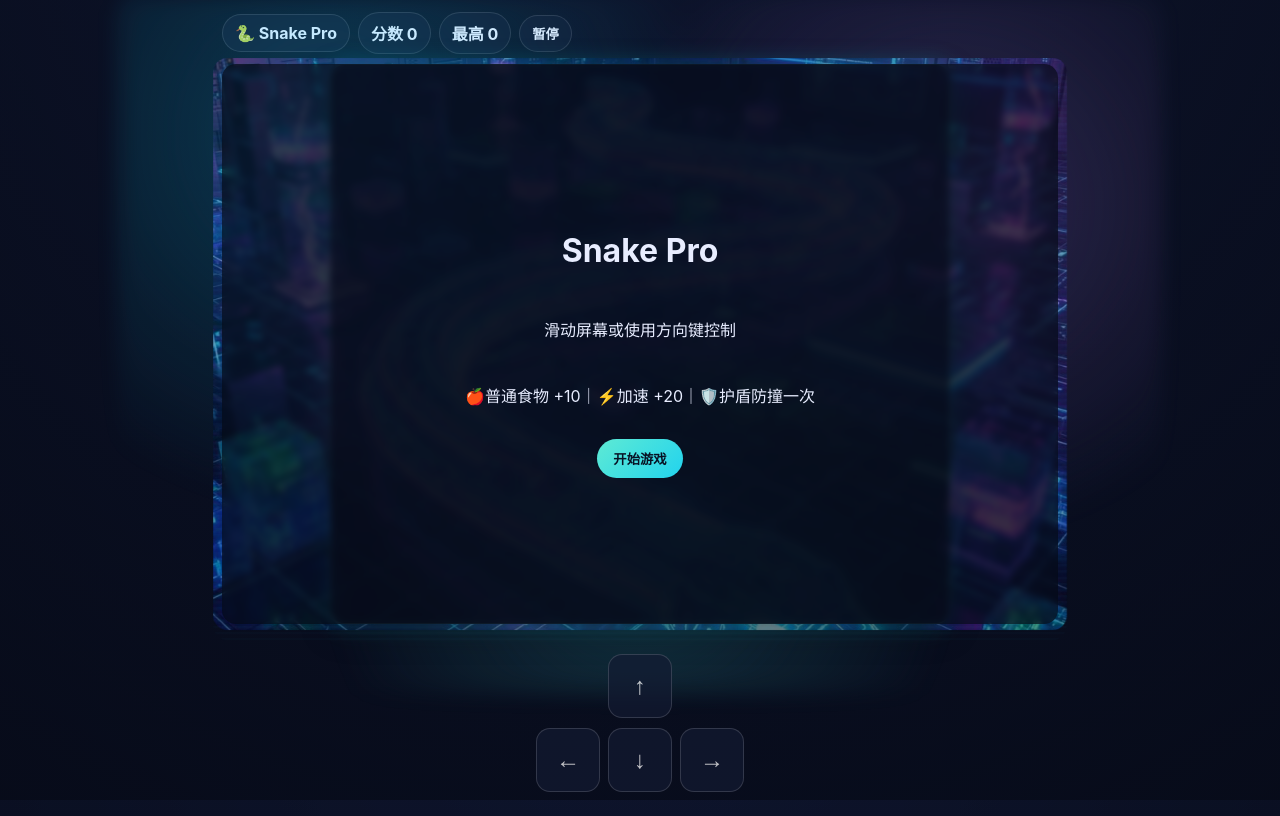
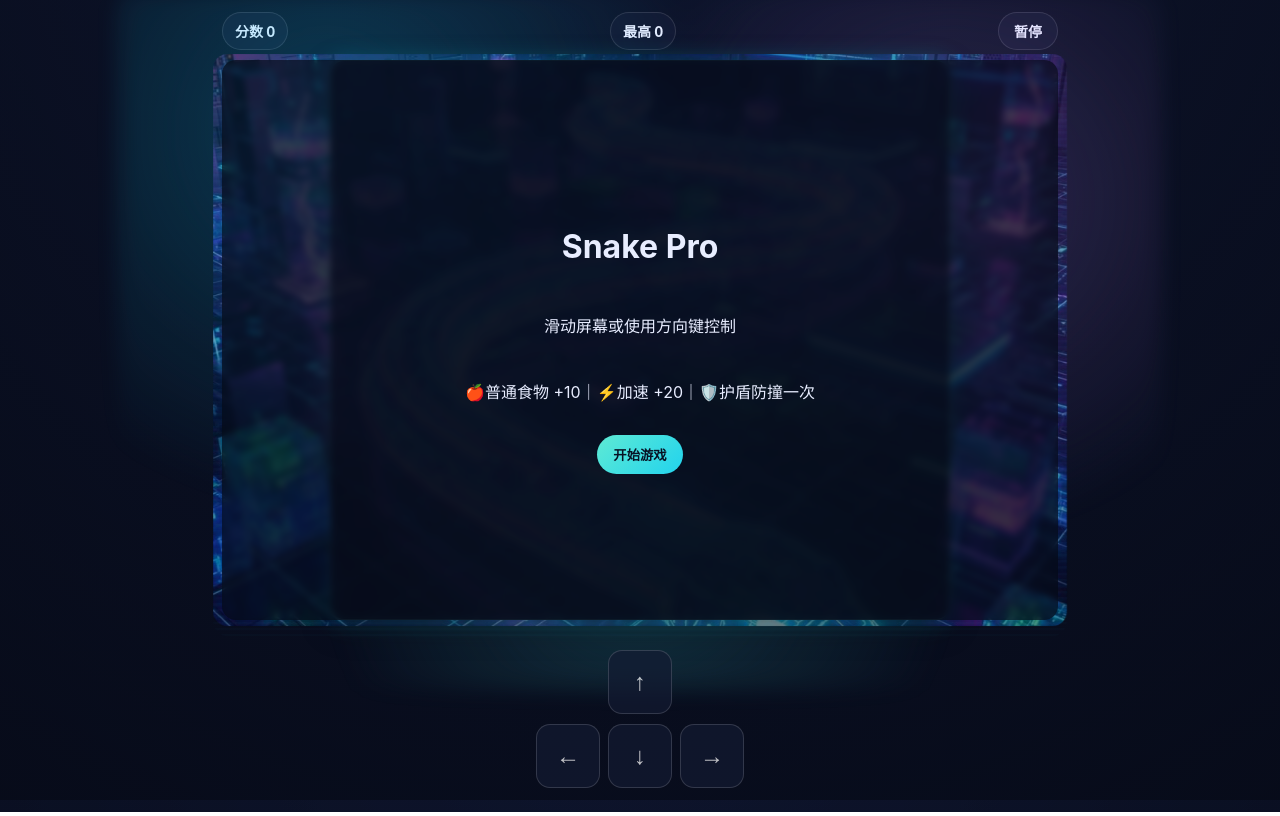
Before and after one commit to hongtao2agent/vibe-snake-pro, a plain HTML site: page index.html in a window 1280 px wide. Drawn offline with Linux system fonts and the light colour scheme.

Commit message:
ui: optimize hud layout, fixed pause button position

```diff
--- a/index.html
+++ b/index.html
@@ -4,12 +4,11 @@
   <meta charset="UTF-8" />
   <meta name="viewport" content="width=device-width,initial-scale=1,maximum-scale=1,user-scalable=no,viewport-fit=cover" />
   <title>Snake Pro 2026</title>
-  <link rel="stylesheet" href="/style.css?v=11" />
+  <link rel="stylesheet" href="/style.css?v=12" />
 </head>
 <body>
   <div class="app">
     <header class="hud">
-      <div class="pill">🐍 Snake Pro</div>
       <div class="pill">分数 <span id="score">0</span></div>
       <div class="pill">最高 <span id="best">0</span></div>
       <button id="pauseBtn" class="pill btn">暂停</button>
@@ -38,6 +37,6 @@
     </section>
   </div>
 
-  <script src="/game.js?v=11"></script>
+  <script src="/game.js?v=12"></script>
 </body>
 </html>
--- a/style.css
+++ b/style.css
@@ -28,8 +28,10 @@ html, body {
 .hud {
   display: flex;
   gap: 8px;
-  flex-wrap: wrap;
+  flex-wrap: nowrap;
+  justify-content: space-between;
   align-items: center;
+  width: 100%;
 }
 .pill {
   background: rgba(20, 27, 52, .85);
@@ -37,7 +39,11 @@ html, body {
   border-radius: 999px;
   padding: 8px 12px;
   font-weight: 700;
+  white-space: nowrap;
+  font-size: 14px;
 }
+.pill span { font-variant-numeric: tabular-nums; }
+#pauseBtn { min-width: 60px; text-align: center; }
 .btn { color: var(--text); cursor: pointer; }
 .stage-wrap {
   position: relative;
```
